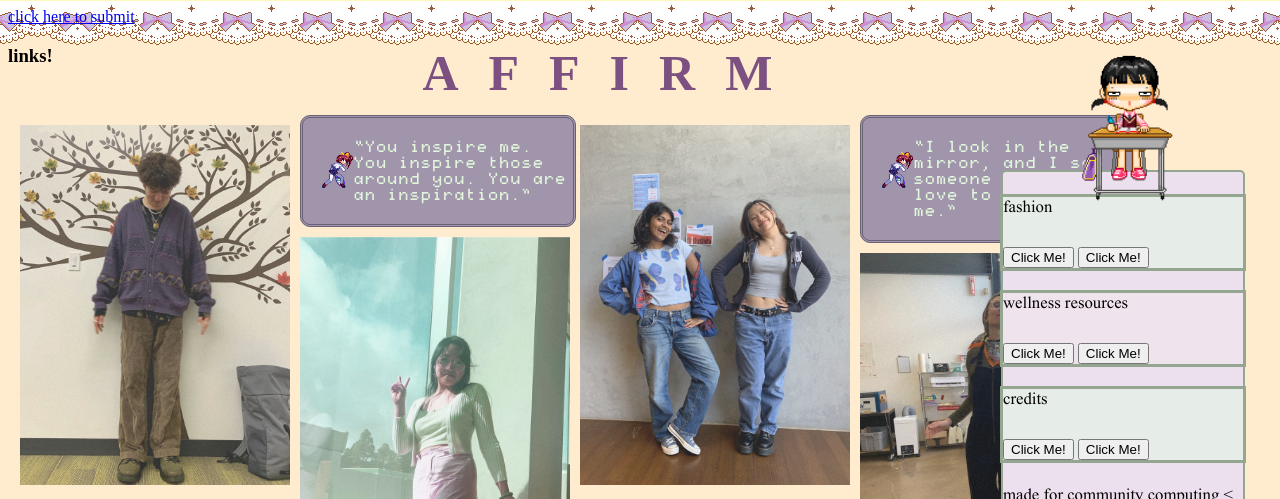
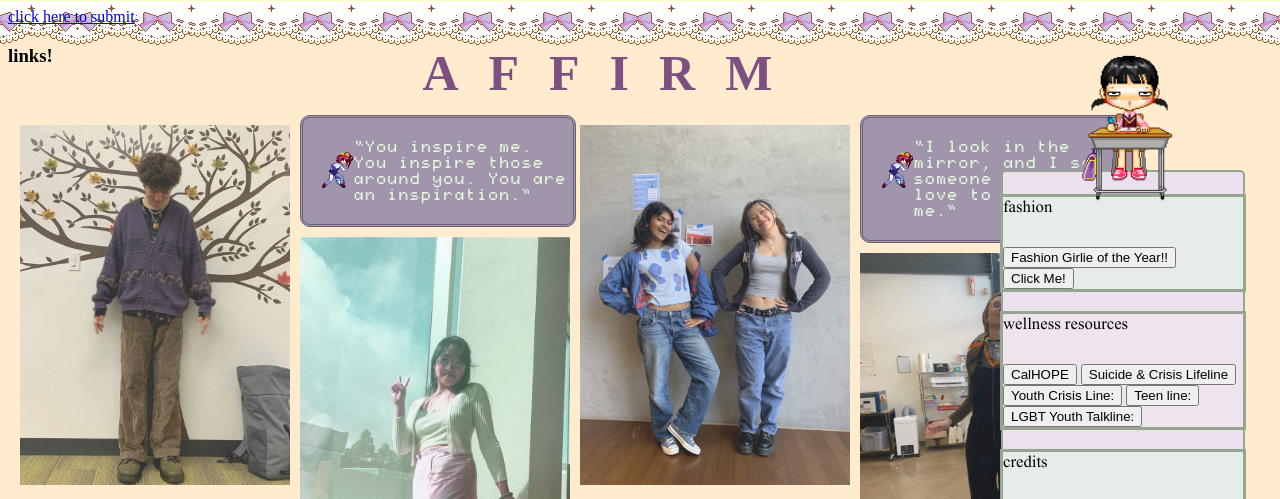
Before and after one commit to leahuangyanez1/affirm, a plain HTML site: page index.html in a window 1280 px wide. Shown: the top 499 px of the page. Drawn offline with Linux system fonts and the light colour scheme.

Commit message:
Update index.html

```diff
--- a/index.html
+++ b/index.html
@@ -26,16 +26,20 @@
     <img src="deskgirl.gif" id="desk">
 <div class="sec1">
     <p>fashion</p>
-    <button type="button" onclick="alert('Hello world!')">Click Me!</button>
+    <button type="button" onclick="window.location.href='https://www.youtube.com/@gremlita' ">Fashion Girlie of the Year!!</button>
     <button type="button" onclick="alert('Hello world!')">Click Me!</button>
 </div>
 <div class="sec2">
     <p>wellness resources</p>
-    <button type="button" onclick="alert('Hello world!')">Click Me!</button>
-    <button type="button" onclick="alert('Hello world!')">Click Me!</button>
+    <button type="button" onclick="window.location.href='https://www.calhope.org/' ; ">CalHOPE</button>
+    <button type="button" onclick="window.location.href='https://988lifeline.org/talk-to-someone-now/' ; ">Suicide & Crisis Lifeline</button>
+    <button type="button" onclick="window.location.href='https://calyouth.org/cycl/?msclkid=0eda4849c49611ec81da466015948c61' ; ">Youth Crisis Line:</button>
+    <button type="button" onclick="window.location.href='https://www.teenline.org/youth' ; ">Teen line:</button>
+    <button type="button" onclick="window.location.href='https://www.lgbthotline.org/youth-talkline' ; ">LGBT Youth Talkline:</button>
+
 </div>
 <div class="sec1">
-    <p>credits</p>
+    <p>credits</p>3
     <button type="button" onclick="alert('Hello world!')">Click Me!</button>
     <button type="button" onclick="alert('Hello world!')">Click Me!</button>
 </div>
```
